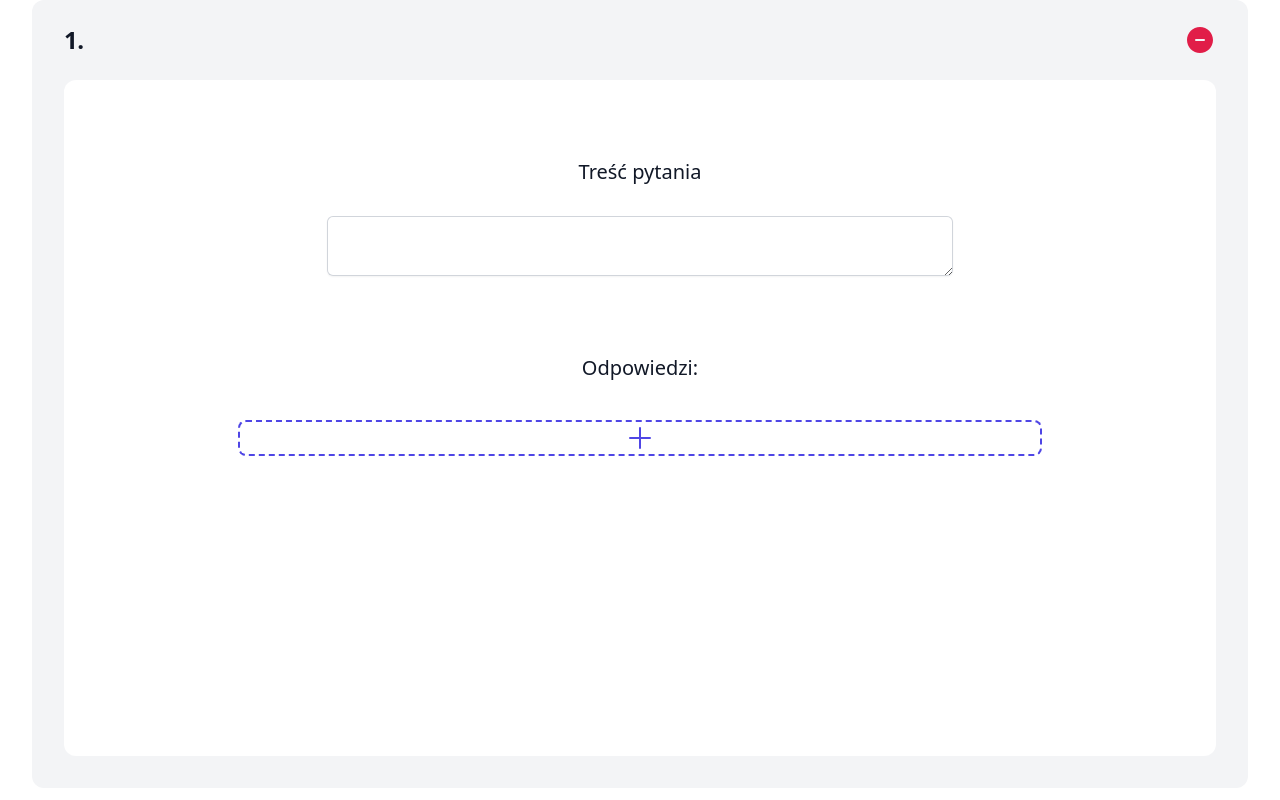
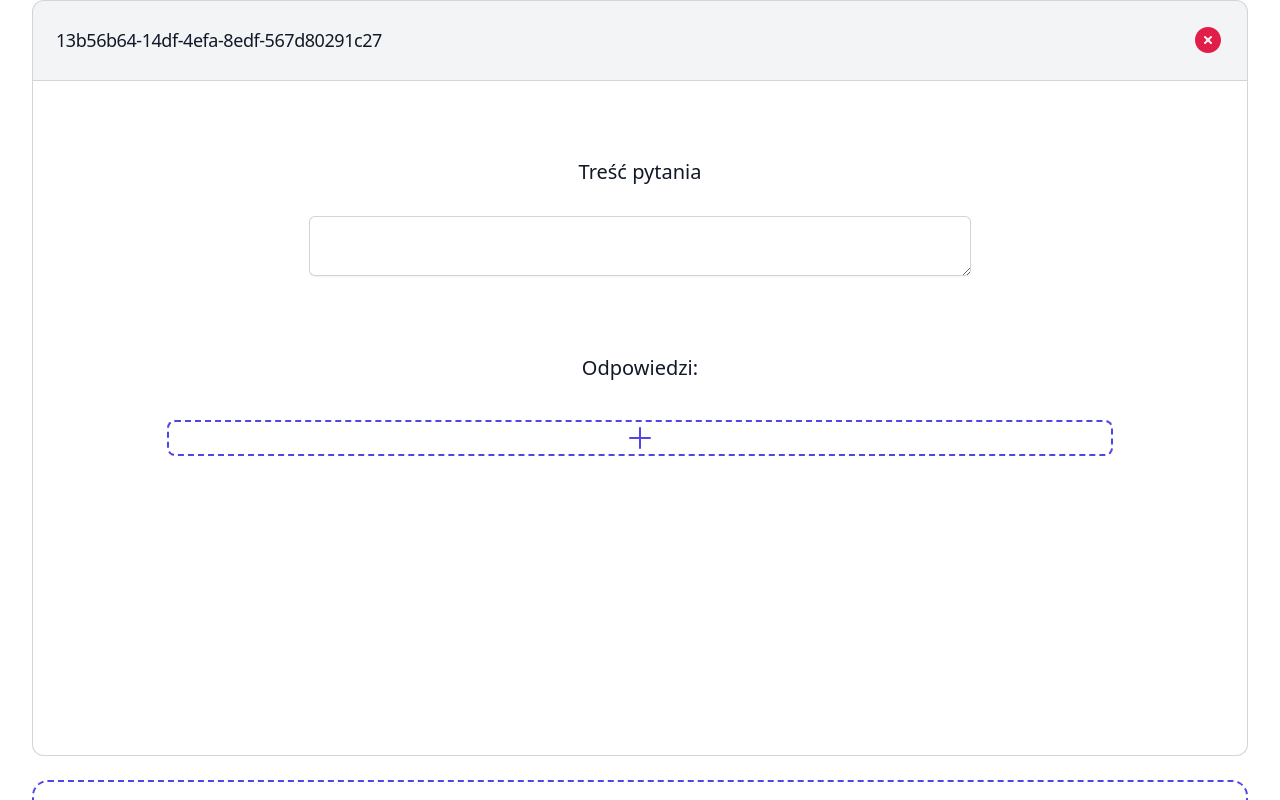
Before and after one commit to mikolajwojcik011/fuzzy-chainsaw, a Vue app: page /Create-Test in a window 1280 px wide. Both pictures are taken after a click on the button 640 px from the left and 424 px from the top of the page. Shown: the part 376-1176 px from the top of the page. Built offline with nearby package versions, Linux system fonts and the light colour scheme.

Commit message:
ui improvents

```diff
--- a/src/components/AppCustomQuestion.vue
+++ b/src/components/AppCustomQuestion.vue
@@ -1,5 +1,6 @@
 <script lang="ts">
-import { PlusIcon, CheckCircleIcon } from '@heroicons/vue/24/outline'
+import { PlusIcon } from '@heroicons/vue/24/outline'
+import { CheckCircleIcon } from '@heroicons/vue/24/solid'
 import ButtonAdd from './ButtonAdd.vue'
 import ButtonRemove from './ButtonRemove.vue'
 import { Answer } from '../interface/answer';
@@ -7,6 +8,7 @@ import { UniversalTestCreationEvent } from '../interface/universal_test_creation
 import InputAnswer from './InputAnswer.vue';
 
 interface AppCustomQuestionData {
+    qId: string;
     head: string;
     qIndex: number;
     answerArr: Answer[]
@@ -19,10 +21,11 @@ export default {
         ButtonAdd,
         ButtonRemove,
         CheckCircleIcon,
-        InputAnswer
+        InputAnswer,
     },
     data(){
         return{
+            qId: this.qPropId,
             head: '',
             qIndex: this.qPropIndex,
             answerArr: this.qPropAnswerArr,
@@ -30,7 +33,8 @@ export default {
     },
     props: {
         qPropAnswerArr: Array<Answer>,
-        qPropIndex: Number
+        qPropIndex: Number,
+        qPropId: String
     },
     methods: {
         handleRemoveQuestion(){
@@ -64,34 +68,37 @@ export default {
 </script>
 
 <template>
-    <div ref="scrto" class="flex flex-col w-full bg-gray-100 rounded-xl pt-6 lg:pb-8 sm:pb-6 my-6 sm:px-6 lg:px-8">
-        <div class="flex w-full">
-            <div class="flex w-1/4 items-start ">
-                <h2 class="text-2xl font-bold tracking-tight text-gray-900 w-1/4">{{ qIndex + 1 }}.</h2>
+    <div ref="scrto" class="flex flex-col w-full bg-gray-100 rounded-xl pt-6 my-6 ring-1 ring-inset ring-gray-300">
+        <div class="flex w-full px-6">
+            <div class="flex w-full items-start self-center">
+                <h2 class="text-lg tracking-tight text-gray-900 truncate">{{ qPropId }}</h2>
             </div>
-            <div class="flex w-9/12 justify-end">
+            <div class="flex justify-end self-center">
                 <ButtonRemove @click="handleRemoveQuestion"></ButtonRemove>
             </div>
         </div>
-        <div class="w-full flex flex-col justify-center bg-white mt-6 py-20 sm:px-8 lg:px-10 rounded-xl">
+        <div class="w-full flex flex-col justify-center bg-white mt-6 py-20 sm:px-8 lg:px-10 rounded-b-xl ring-1 ring-inset ring-gray-300">
             <div class="flex flex-col w-7/12 self-center">
               <label for="head" class="block text-xl font-medium leading-6 text-gray-900 self-center">Treść pytania</label>
               <div class="mt-8">
                 <textarea v-model="head" @input="handleUpdateHead" id="head" name="head" type="text"
-                  class="block w-full rounded-md border-0 py-1.5 text-gray-900 shadow-sm ring-1 ring-inset ring-gray-300 placeholder:text-gray-400 focus:ring-2 focus:ring-inset focus:ring-indigo-600 sm:text-sm sm:leading-6" />
+                  class="min-h-14 block w-full rounded-md border-0 py-1.5 text-gray-900 shadow-sm ring-1 ring-inset ring-gray-300 placeholder:text-gray-400 focus:ring-2 focus:ring-inset focus:ring-indigo-600 sm:text-sm sm:leading-6" />
               </div>
             </div>
             <div class="w-full flex flex-col min-h-80 mt-20">
                 <h3 class="block mb-4 text-xl font-medium leading-6 text-gray-900 self-center">Odpowiedzi:</h3>
                 <ol class="flex w-full flex-col justify-center">
-                    <li v-for="({id, is_true, content}, aIndex) in answerArr" class="mt-4 self-center w-9/12">
-                        <div class="w-full gap-2 flex justify-end p-2 bg-gray-100 rounded-t-md ring-1 ring-inset ring-gray-300">
-                            <CheckCircleIcon @click.prevent="handleMarkAsCorrect(aIndex)" :class="[getClassObj(is_true),'w-8 cursor-pointer hover:text-emerald-500']"></CheckCircleIcon>
-                            <ButtonRemove @click.prevent="handleRemoveAnswer(aIndex)"></ButtonRemove>
+                    <li v-for="({id, is_true, content}, aIndex) in answerArr" class="mt-4 self-center w-10/12 bg-gray-100 ring-1 ring-inset ring-gray-300 rounded-md">
+                        <div class="w-full text-md gap-2 px-4 flex justify-end p-2">
+                            <h2 class="w-full self-center truncate">{{ id }}</h2>
+                            <button @click.prevent="handleMarkAsCorrect(aIndex)">
+                                <CheckCircleIcon  :class="[getClassObj(is_true),'self-center w-8 cursor-pointer hover:text-emerald-500 transition-all']"></CheckCircleIcon>
+                            </button>
+                            <ButtonRemove class="self-center" @click.prevent="handleRemoveAnswer(aIndex)"></ButtonRemove>
                         </div>
                         <InputAnswer @update-content="handleUpdateContent" :aPropIndex="aIndex" :qPropIndex="qIndex" :propContent="content" :key="id"></InputAnswer>
                     </li>
-                    <ButtonAdd @click.prevent="handleAddAnswer" class="h-9 w-9/12 self-center rounded-lg"></ButtonAdd>
+                    <ButtonAdd @click.prevent="handleAddAnswer" class="h-9 w-10/12 self-center rounded-lg"></ButtonAdd>
                 </ol>
             </div>
         </div>
--- a/src/components/ButtonRemove.vue
+++ b/src/components/ButtonRemove.vue
@@ -1,15 +1,15 @@
 <script lang="ts">
-    import { MinusCircleIcon } from '@heroicons/vue/24/solid';
+    import { XCircleIcon } from '@heroicons/vue/24/solid';
 
     export default {
         name: 'ButtonRemove',
         components: {
-            MinusCircleIcon,
+            XCircleIcon,
         }
     }
 </script>
 <template>
-    <button class="text-rose-600 hover:text-rose-500">
-        <MinusCircleIcon class="w-8"></MinusCircleIcon>
+    <button class="text-rose-600 hover:text-rose-500 transition-all">
+        <XCircleIcon class="w-8"></XCircleIcon>
     </button>
 </template>
--- a/src/views/CreateTestView.vue
+++ b/src/views/CreateTestView.vue
@@ -111,6 +111,7 @@ export default {
           @update-content="handleUpdateContent"
           @update-head="handleUpdateHead"
           v-for="({id, answerArr}, qIndex) in QuestionArr"
+          :qPropId="id"
           :qPropIndex="qIndex"
           :qPropAnswerArr="answerArr"
           :key="id">
```
